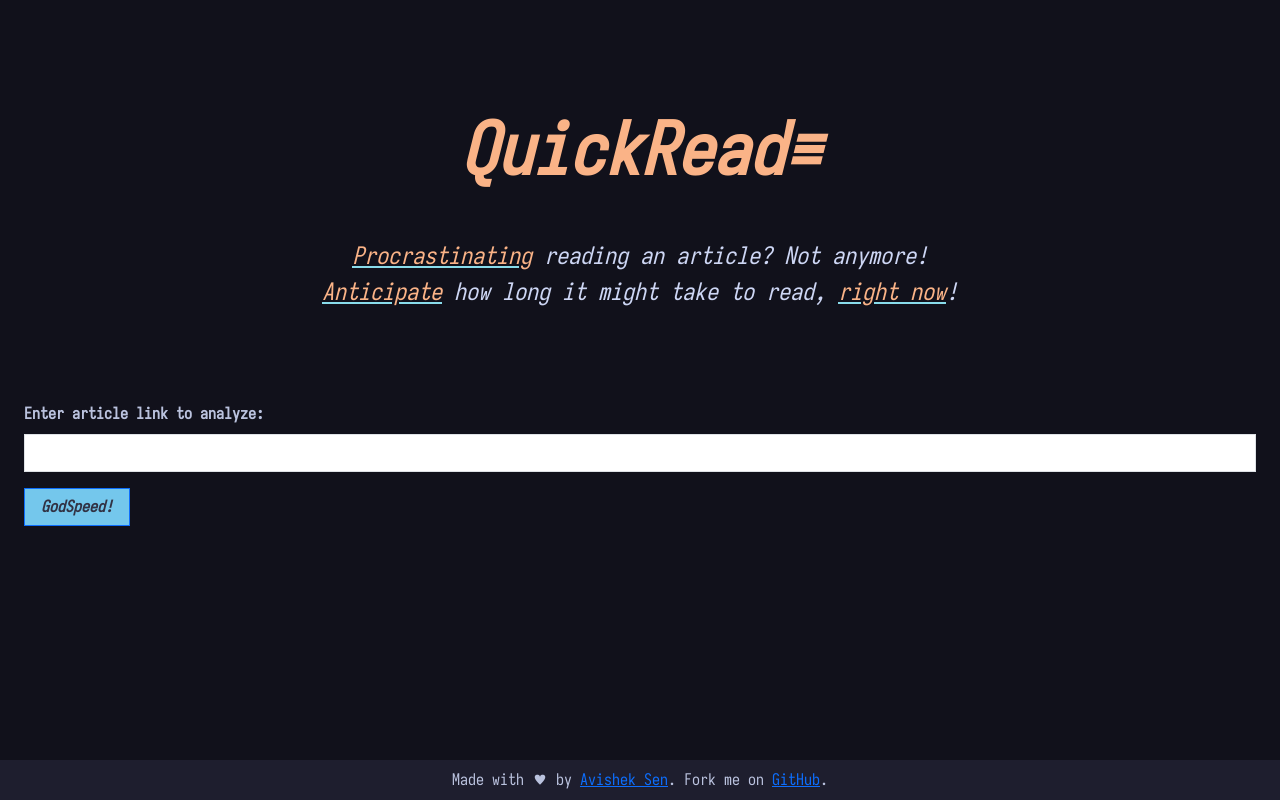
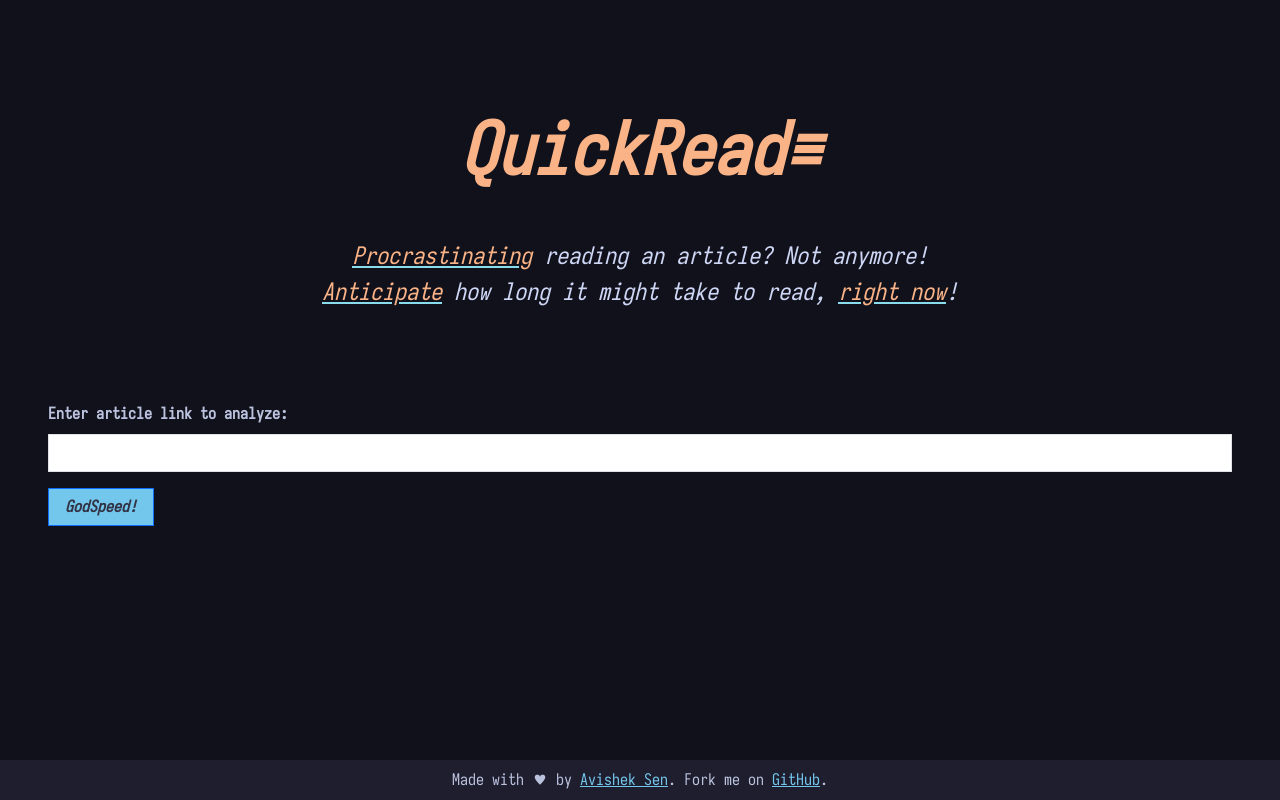
Before and after one commit to x0rzavi/QuickRead, a Flask app: page / in a window 1280 px wide. Run offline with Flask 2, Linux system fonts and the light colour scheme; some libraries are stand-ins or nearby versions; some web fonts are replaced.

Commit message:
app: modify looks and feels

```diff
--- a/app/routes.py
+++ b/app/routes.py
@@ -8,7 +8,7 @@ from helper.scrape import read_time
 def home():
     form = AnalyzeForm()
     # tip = get_tips()
-    wpm = 230
+    wpm = 220
     if form.validate_on_submit():
         try:
             url = request.form.get("url")
--- a/app/static/styles.css
+++ b/app/static/styles.css
@@ -1,5 +1,5 @@
 * {
-    font-family: 'Iosevka Web';
+    font-family: 'Iosevka Web', monospace;
 }
 
 body {
@@ -9,7 +9,7 @@ body {
 
 #app_name, #app_desc {
     font-style: italic;
-    font-weight: bold;
+    font-weight: bolder;
     text-align: center;
     font-size: 4.5em;
     padding: 1.5em 1em 0em;
@@ -35,7 +35,7 @@ body {
     color: rgb(243, 139, 168);
     padding: 1.5em;
     font-size: 1.5em;
-    /* font-style: italic; */
+    font-style: italic;
     text-align: center;
 }
 
@@ -47,13 +47,17 @@ body {
     color: rgb(250, 179, 135);
 }
 
+#link {
+    color: rgb(116, 199, 236);
+}
+
 nav {
     background-color: rgb(30, 30, 46);
     color: rgb(186, 194, 222);
 }
 
 form {
-    padding: 2.5em 1.5em 1em;
+    padding: 2.5em 3em 1em;
 }
 
 #submit {
@@ -72,7 +76,7 @@ form {
 
 .btn-primary, .form-control {
     border-radius: 0%;
-    font-weight: 1000;
+    font-weight: bolder;
     padding-left: 1em;
     padding-right: 1em;
     /* --bs-btn-bg: rgb(64, 64, 64);
--- a/app/templates/base.html
+++ b/app/templates/base.html
@@ -24,7 +24,7 @@
             {% if data is not defined %}
             <p></p>
             {% else %}
-            <p id="analysis">It might approximately take <u id="underline"><b id="bold">{{ data }}</b></u> to read the article</p>
+            <p id="analysis"> <u id="underline"><b id="bold">Approximately</b></u> it might take an average adult <u id="underline"><b id="bold">{{ data }}</b></u> to read the article</p>
             {% endif %}
         {% else %}
         <p id="analysis_error">Oops! some <u id="underline"><b id="bold">error</b></u> might have crept in.<br>Please re-check the article link.</p>
@@ -34,8 +34,8 @@
 
         <nav class="navbar fixed-bottom">
             <div class="mx-auto">
-                Made with ❤ by <a href="https://github.com/x0rzavi"> Avishek Sen</a>.
-                Fork me on <a href="https://github.com/x0rzavi/QuickRead">GitHub</a>.
+                Made with ❤ by <a id=link href="https://github.com/x0rzavi"> Avishek Sen</a>.
+                Fork me on <a id=link href="https://github.com/x0rzavi/QuickRead">GitHub</a>.
             </div>
         </nav>
 
```
